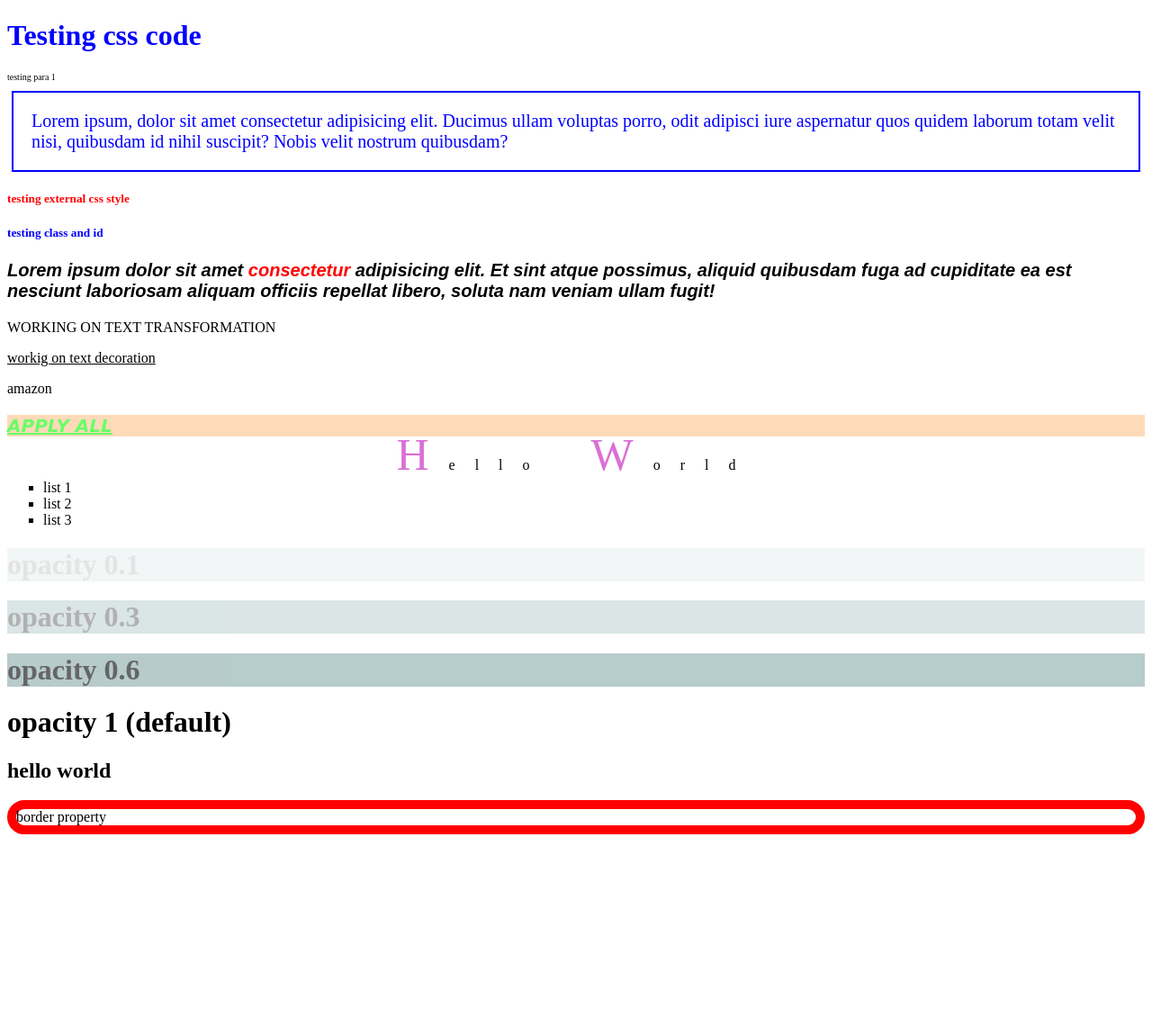
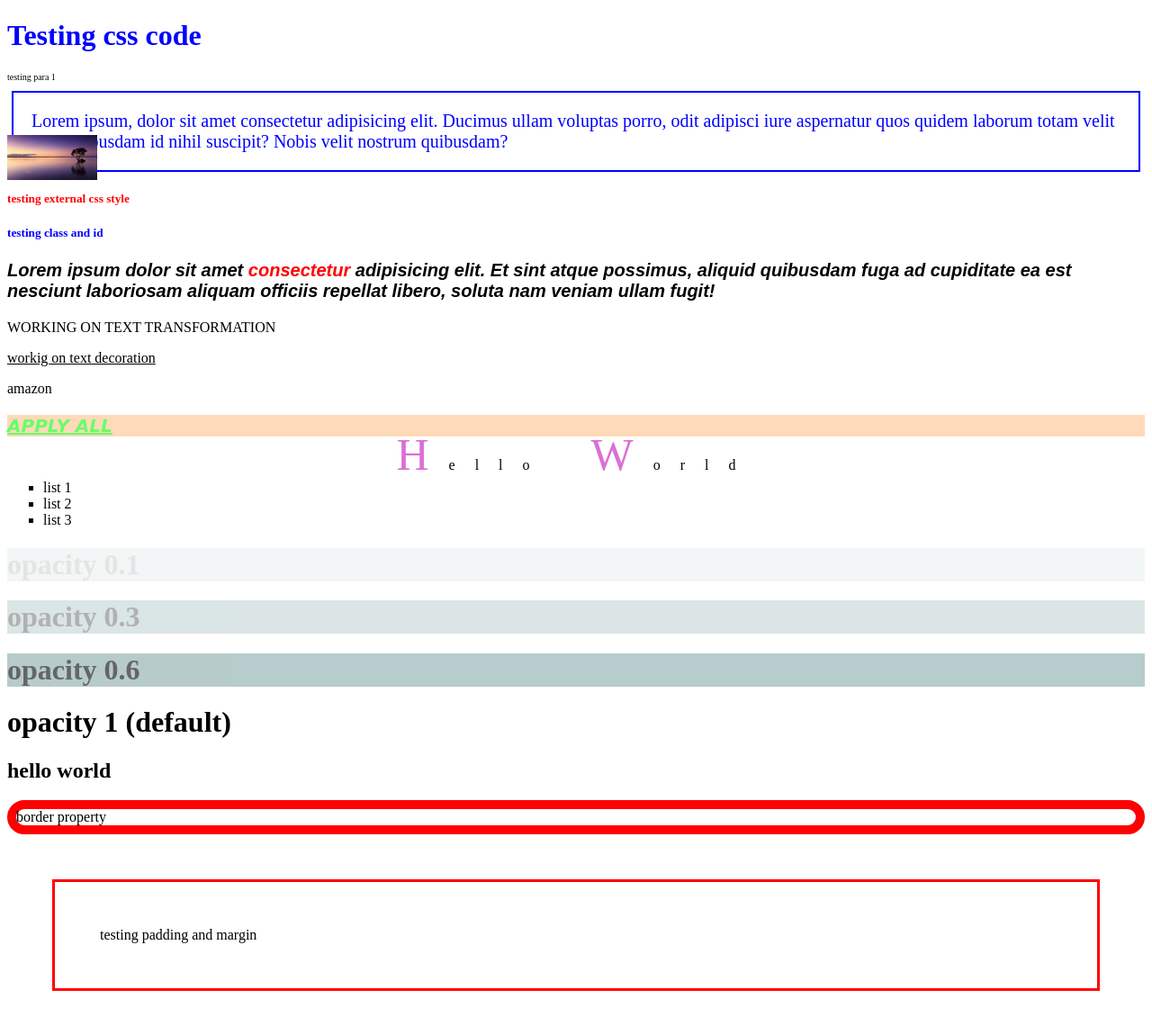
Before and after one commit to fauzan07/css-tutorials, a plain HTML site: page index.html in a window 1280 px wide. Shown: the whole page at 90% size. Before the commit the page ends 943 px from the top, so only its background shows below. Drawn offline with Linux system fonts and the light colour scheme.

Commit message:
updated_changes2

```diff
--- a/index.html
+++ b/index.html
@@ -73,6 +73,17 @@
 
       <p class="border-property">border property</p>
 
+      <p class="padding-margin-property">testing padding and margin</p>
+
+      <div class="apply-position">
+      <img src="images/banner.jpg" alt="banner-img" class="banner-img"/>
+      </div>
+
+      <p class="display-apply">understand display property</p>
+      <!-- study display property from w3 school
+      1.display block
+      2.display inline
+      3.display inline block -->
 
 </body>
 </html>
--- a/style.css
+++ b/style.css
@@ -112,3 +112,46 @@ div.first {
      border-radius: 30px;
      border: 10px solid red;
  }
+
+ .padding-margin-property{
+    border: 3px solid red;
+    /* margin apply on all side l r t b */
+    margin: 50px;
+    /* margin-top: 100px; */
+    /* margin-bottom: 100px; */
+    /* margin-left: 100px; */
+    /* margin-right: 100px; */
+    /* margin apply to all side with different value t r b l */
+    /* margin: 90px 50px 100px 30px; */
+    /* margin apply with same value on tb and same value on lr .... tb lr */
+    /* margin: 100px 20px; */
+
+    padding: 50px;
+    /* padding: 100px 50px;  */
+    /* padding: 100px 20px 50px 60px; */
+    /* padding-top: 10px; */
+    /* padding-bottom: 20px; */
+    /* padding-right: 30px; */
+    /* padding-left: 50px; */
+ }
+
+ .banner-img{
+     width: 100px;
+     height: 50px;
+     /* float: right; */
+     /* float: left; */
+ }
+
+ .display-apply{
+     /* display: none; */
+     visibility: hidden;
+ }
+
+ .apply-position{
+     position: fixed;
+     /* position: absolute; */
+     top: 150px;
+     /* bottom: 100px;
+     left: 20px;
+     right: 10px; */
+ }
```
